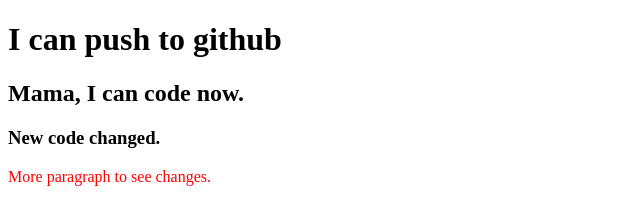
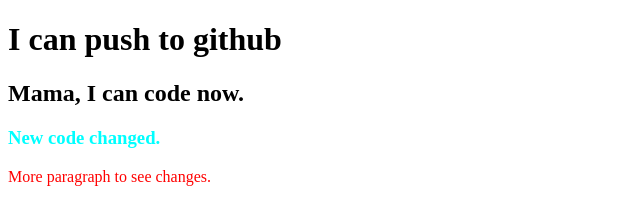
Before and after one commit to iammdsouravkhan/my-second-repo, a plain HTML site: page index.html in a window 1280 px wide. Shown: the whole page, without its empty margins (0-640 px from the left). Drawn offline with Linux system fonts and the light colour scheme.

```diff
--- a/style.css
+++ b/style.css
@@ -1,3 +1,6 @@
 p{
     color: red;
 }
+h3{
+    color: aqua;
+}
```
